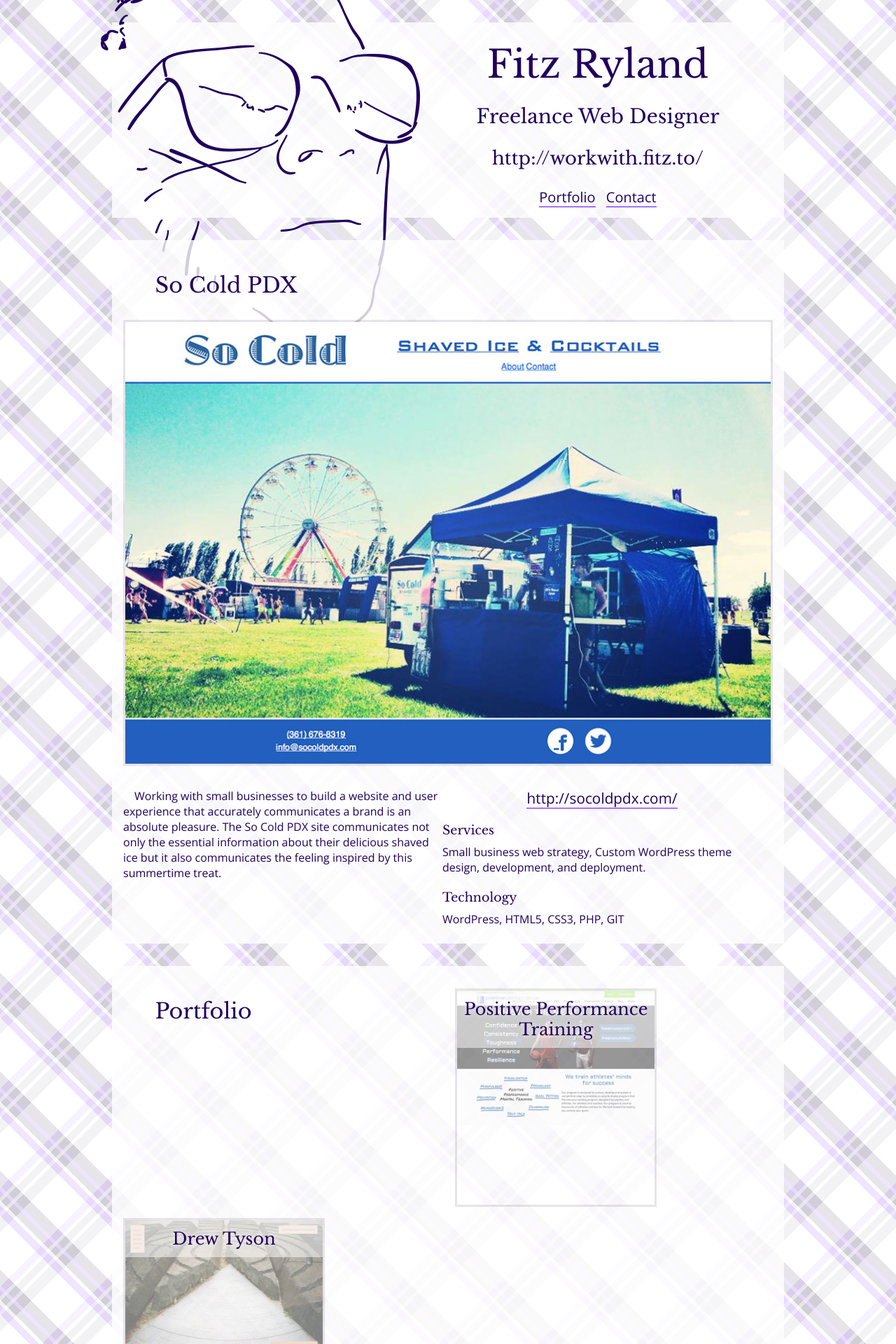
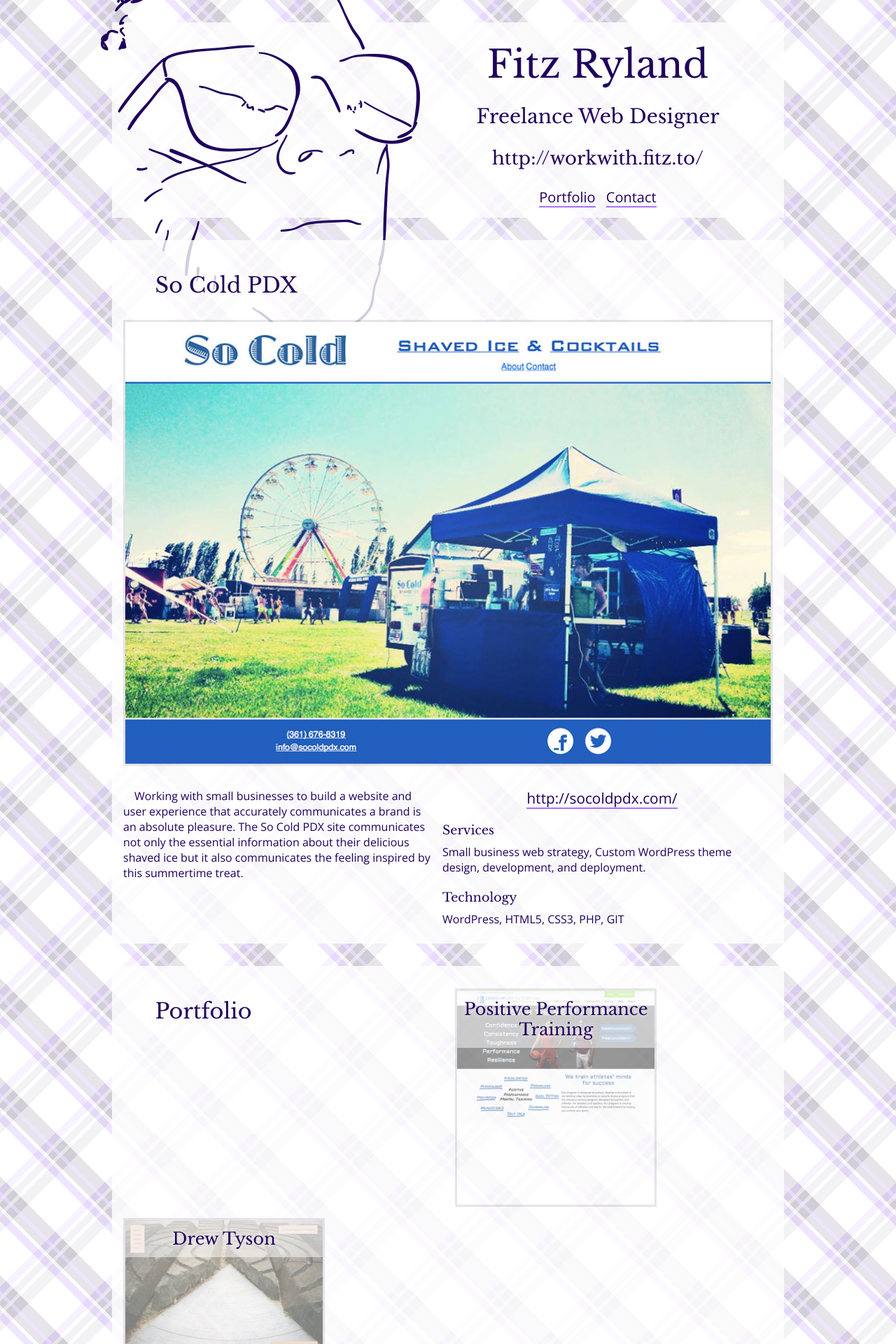
Before and after one commit to fitzryland/workwithfitzto, a Jekyll site: the page built from make/_posts/2013-08-07-so-cold-pdx.MARKDOWN, in a window 1280 px wide. Shown: the top 1920 px of the page at 70% size. Built offline with Jekyll 4.4.1, drawn with Linux system fonts in a browser that asks for light colours; nearby versions of some CDN libraries; comment, search, counter and statistics services are not loaded.

Commit message:
a few minor spacing adjustments

```diff
--- a/_includes/footer.html
+++ b/_includes/footer.html
@@ -3,7 +3,7 @@
         <div class="section-desc">
   				<p>I build websites for businesses that value function and beauty. Designing and creating user interfaces that help businesses succeed is my passion. I currently have limited availability for new projects, so let's talk now and get to work.</p>
         </div>
-        <p class="center"><a href="mailto:workwith@fitz.to">workwith@fitz.to</a></p>
+        <p class="footer_email"><a href="mailto:workwith@fitz.to">workwith@fitz.to</a></p>
         <nav class="footer_social">
           <a href="mailto:workwith@fitz.to" target="_blank">Email</a>
           <a href="http://www.linkedin.com/in/fitzhughryland/" target="_blank">LinkedIn</a>
--- a/css/main.css
+++ b/css/main.css
@@ -141,6 +141,13 @@
 
 footer p {
   margin-top: 0; }
+
+.footer_email {
+  text-align: center; }
+  @media only screen and (min-width: 768px) {
+    .footer_email {
+      clear: both;
+      padding-top: 0.5em; } }
 
 .footer_social {
   margin: 1.5em 0 1em;
@@ -303,6 +310,9 @@
       margin-right: 1em; } }
 
 @media only screen and (min-width: 979px) {
+  .portfolio-description {
+    padding-right: 1em; } }
+@media only screen and (min-width: 979px) {
   .portfolio-description p:first-child {
     margin-top: 0; } }
 
```
Also changed, not shown: css/main.scss (+10 -0 lines).
